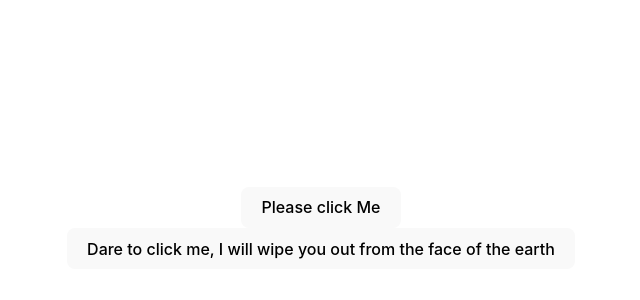
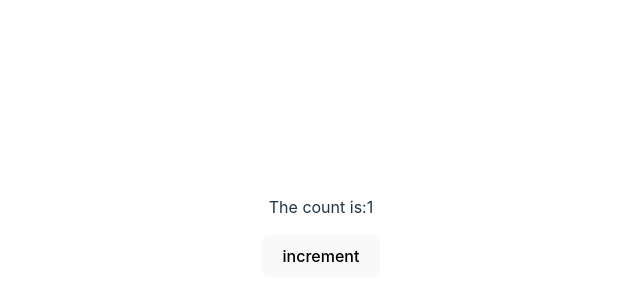
Before and after one commit to sharpviking/First-React-App, a React (Vite) app: page / in a window 1280 px wide. Shown: the part 172-472 px from the top of the page, without its empty margins (319-959 px from the left). Built offline with nearby package versions, Linux system fonts and the light colour scheme.

Commit message:
working with states

```diff
--- a/src/App.jsx
+++ b/src/App.jsx
@@ -12,6 +12,7 @@ import PropertyList from "./PropertyList";
 import Clicker from "./Clicker";
 import Form from "./Form";
 import Clickers from "./Clickers";
+import Counter from "./Couter,";
 
 // const data = [
 //   { id: 1, item: "eggs", quantity: 7, completed: false },
@@ -32,11 +33,12 @@ import Clickers from "./Clickers";
 function App() {
   return (
     <div>
-      <Clickers message="Hi" buttonText="Please click Me" />
+      <Counter num={1} />
+      {/* <Clickers message="Hi" buttonText="Please click Me" />
       <Clickers
         message="Dont click me"
         buttonText="Dare to click me, I will wipe you out from the face of the earth"
-      />
+      /> */}
       {/* <Form />
       <Clicker /> */}
       {/* <PropertyList properties={properties} /> */}
--- /dev/null
+++ b/src/Couter,.jsx
@@ -0,0 +1,12 @@
+export default function Counter({ num }) {
+  const increamentNum = () => {
+    num += 1;
+    console.log(num);
+  };
+  return (
+    <div>
+      <p>The count is:{num}</p>
+      <button onClick={increamentNum}>increment</button>
+    </div>
+  );
+}
```
